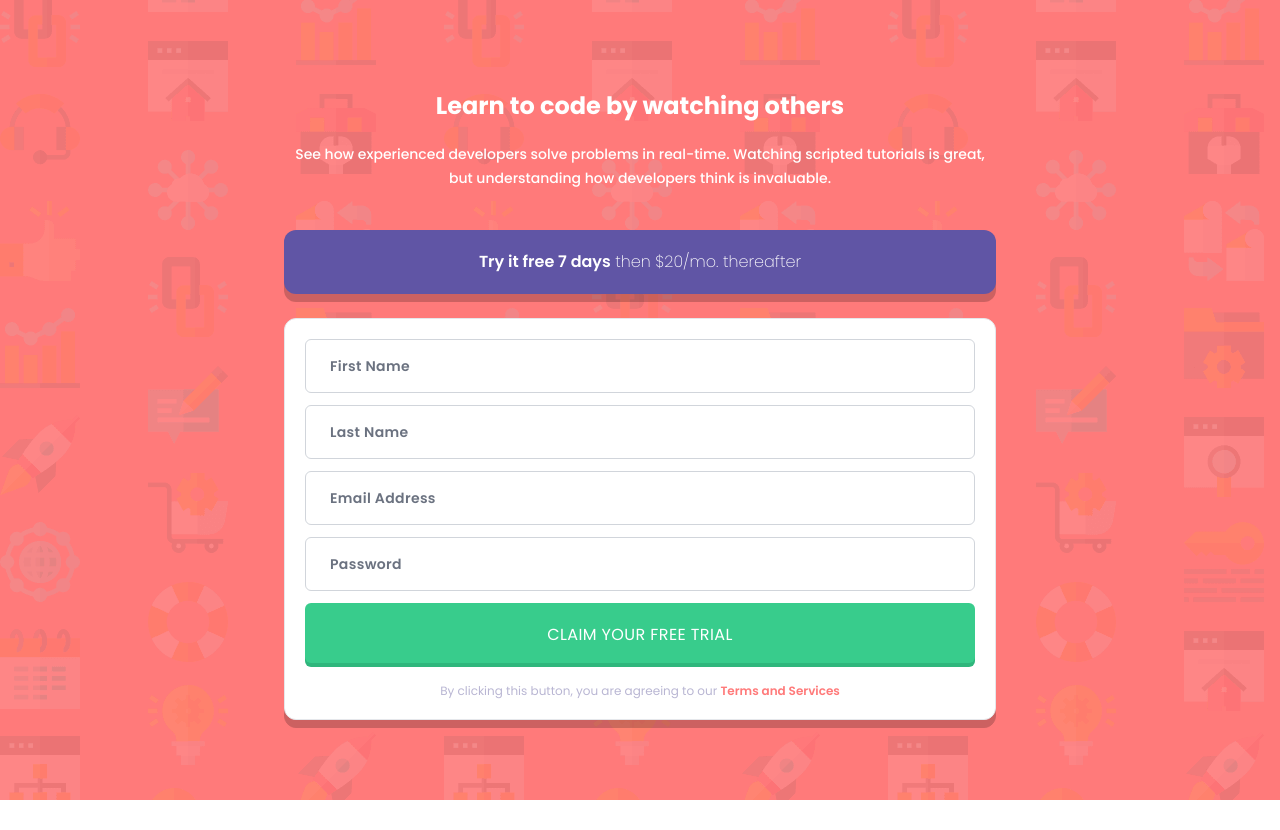
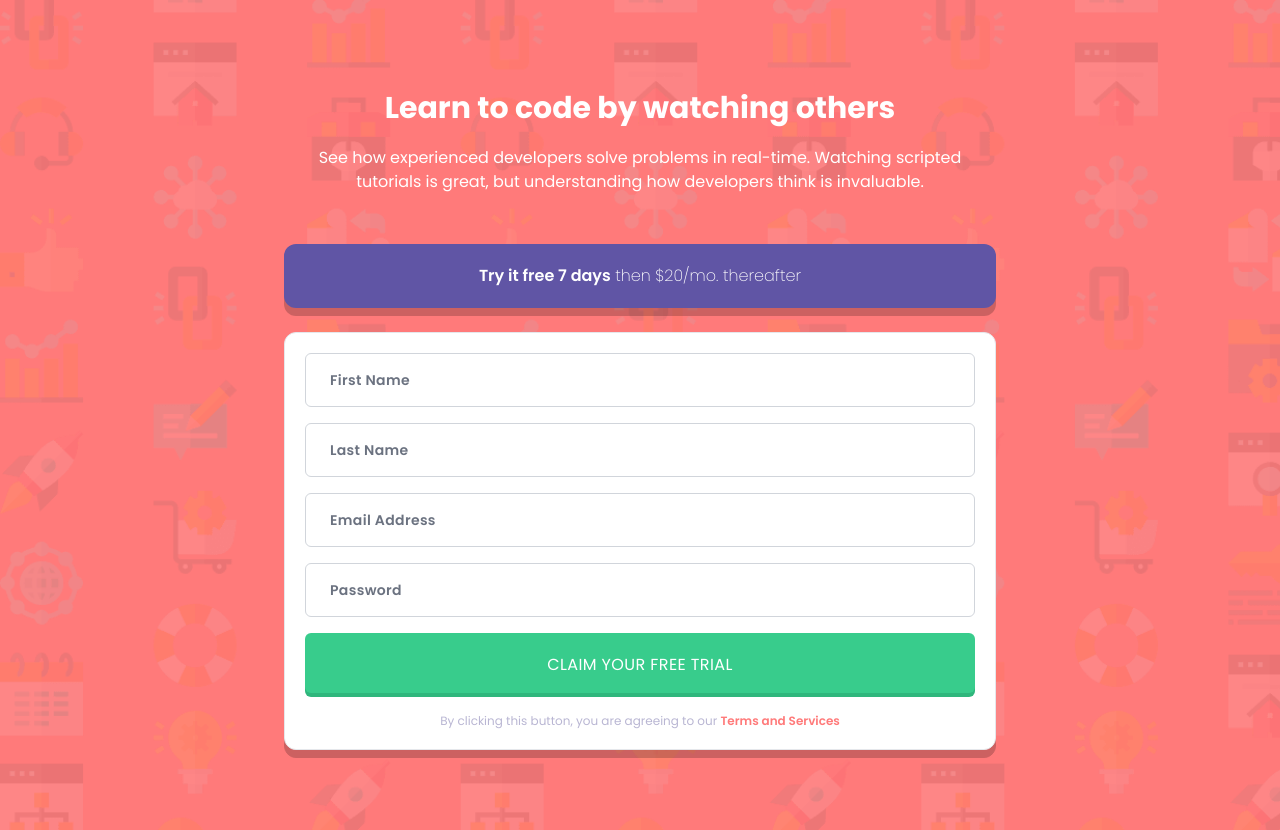
Before and after one commit to rbrokenshaw/signup-form, a React (Vite) app: page / in a window 1280 px wide. Before the commit the page ends 800 px from the top, so only its background shows below. Built offline with nearby package versions, Linux system fonts and the light colour scheme.

Commit message:
Fine tuning styles and tidy up

```diff
--- a/src/components/form/form.tsx
+++ b/src/components/form/form.tsx
@@ -47,7 +47,7 @@ const Form = ({ defaultValues, onSubmit, children }: FormProps) => {
             handleSubmit={handleSubmit}
             submitClicked={submitClicked}
         >
-            <form className='flex flex-col gap-3 desktop:gap-5'>{children}</form>
+            <form className='flex flex-col gap-4 desktop:gap-5'>{children}</form>
         </FormContextProvider>
     );
 };
--- a/src/views/signup/components/hero.tsx
+++ b/src/views/signup/components/hero.tsx
@@ -1,8 +1,8 @@
 const Hero = () => {
     return (
         <section className='w-full desktop:w-1/2 flex flex-col justify-center pt-10 desktop:pt-0 text-white gap-5 desktop:gap-10 text-center desktop:text-left'>
-            <h1 className='text-2xl desktop:text-5xl font-bold'>Learn to code by watching others</h1>
-            <p className='text-sm desktop:text-base font-medium leading-[1.5rem] desktop:leading-normal'>
+            <h1 className='text-3xl desktop:text-5xl font-bold'>Learn to code by watching others</h1>
+            <p>
                 See how experienced developers solve problems in real-time. Watching scripted tutorials is great, but
                 understanding how developers think is invaluable.
             </p>
--- a/src/views/signup/signup.tsx
+++ b/src/views/signup/signup.tsx
@@ -5,7 +5,7 @@ import FormSignup from './forms/form-signup';
 const SignUp = () => {
     return (
         <main className='main-bg min-h-screen bg-cover bg-customRed flex desktop:items-center justify-center'>
-            <div className='w-full max-w-3xl desktop:max-w-full p-7 pt-[50px] pb-20 desktop:p-10 border-box flex flex-col justify-center desktop:flex-row desktop:w-5/6 gap-10'>
+            <div className='w-full max-w-3xl desktop:max-w-full p-7 pt-[50px] pb-20 desktop:p-10 border-box flex flex-col justify-center desktop:flex-row desktop:w-5/6 gap-[50px] desktop:gap-10'>
                 <Hero />
                 <section className='w-full desktop:w-1/2 flex flex-col gap-6'>
                     <CallToAction />
```
Also changed, not shown: 2 other files (tests, documents, lock files or other folders).
